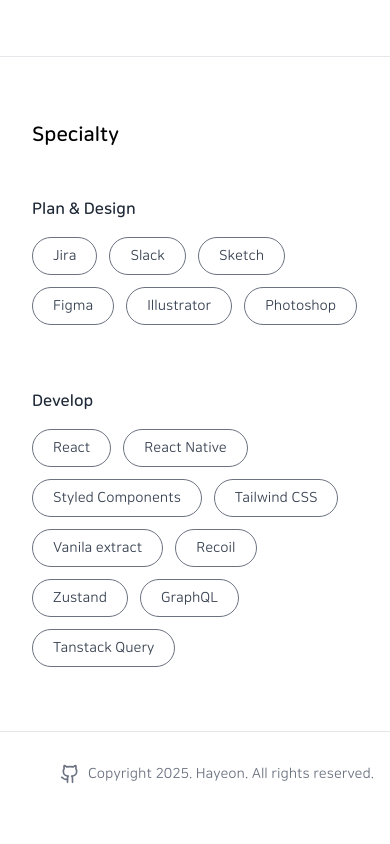
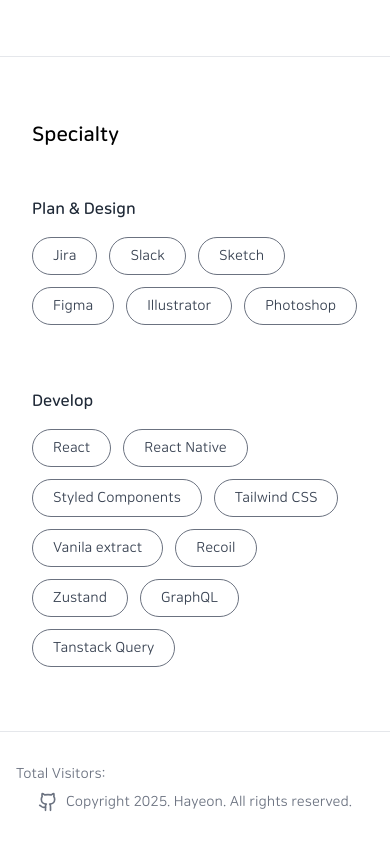
Before and after one commit to kmhayeon/turbo-portfolio, a Next.js app in the folder apps/web/: page / in a window 390 px wide. Shown: the part 3834-4678 px from the top of the page. Before the commit the page ends 4650 px from the top, so only its background shows below. Built offline with nearby package versions, Linux system fonts and the light colour scheme; no server answers; the database is empty; a small style sheet from the web is missing.

Commit message:
[add] 방문자 수 체크

```diff
--- /dev/null
+++ b/apps/web/app/api/visitor/route.ts
@@ -0,0 +1,20 @@
+import { NextRequest, NextResponse } from 'next/server'
+import { prisma } from '../../../lib/prisma'
+
+export async function GET() {
+  const data = await prisma.visitorCount.findUnique({
+    where: { id: 1 },
+  })
+
+  return NextResponse.json({ count: data?.count ?? 0 })
+}
+
+export async function POST() {
+  const updated = await prisma.visitorCount.upsert({
+    where: { id: 1 },
+    update: { count: { increment: 1 } },
+    create: { id: 1, count: 1 },
+  })
+
+  return NextResponse.json({ count: updated.count })
+}
--- a/apps/web/components/ui/Footer.tsx
+++ b/apps/web/components/ui/Footer.tsx
@@ -1,13 +1,29 @@
 'use client'
 
+import { useEffect, useState } from 'react'
 import { Github } from 'lucide-react'
 
 export default function Footer() {
   const currentYear = new Date().getFullYear()
+  const [visitorCount, setVisitorCount] = useState<number | null>(null)
+
+  useEffect(() => {
+    fetch('/api/visitor', { method: 'POST' })
+      .then((res) => res.json())
+      .then((data) => {
+        console.log('data.count', data.count)
+        setVisitorCount(data.count)
+      })
+  }, [])
 
   return (
     <footer className="border-t px-4 py-8">
-      <div className="flex w-full items-center justify-end gap-2">
+      <div className="flex w-full flex-col sm:flex-row sm:items-center sm:justify-between">
+        <p className="text-sm text-gray-500">
+          Total Visitors: {visitorCount !== null && `${visitorCount.toLocaleString()}`}
+        </p>
+
+        <div className="mt-2 flex items-center justify-center gap-2 sm:mt-0 sm:justify-end">
           <a
             href="https://github.com/kmhayeon"
             target="_blank"
@@ -16,11 +32,11 @@
           >
             <Github className="h-5 w-5" />
           </a>
-
           <p className="text-sm text-gray-500">
             Copyright {currentYear}. Hayeon. All rights reserved.
           </p>
         </div>
+      </div>
     </footer>
   )
 }
```
Also changed, not shown: 1 other file (tests, documents, lock files or other folders). Lines whose indentation alone changed are shown as unchanged.
